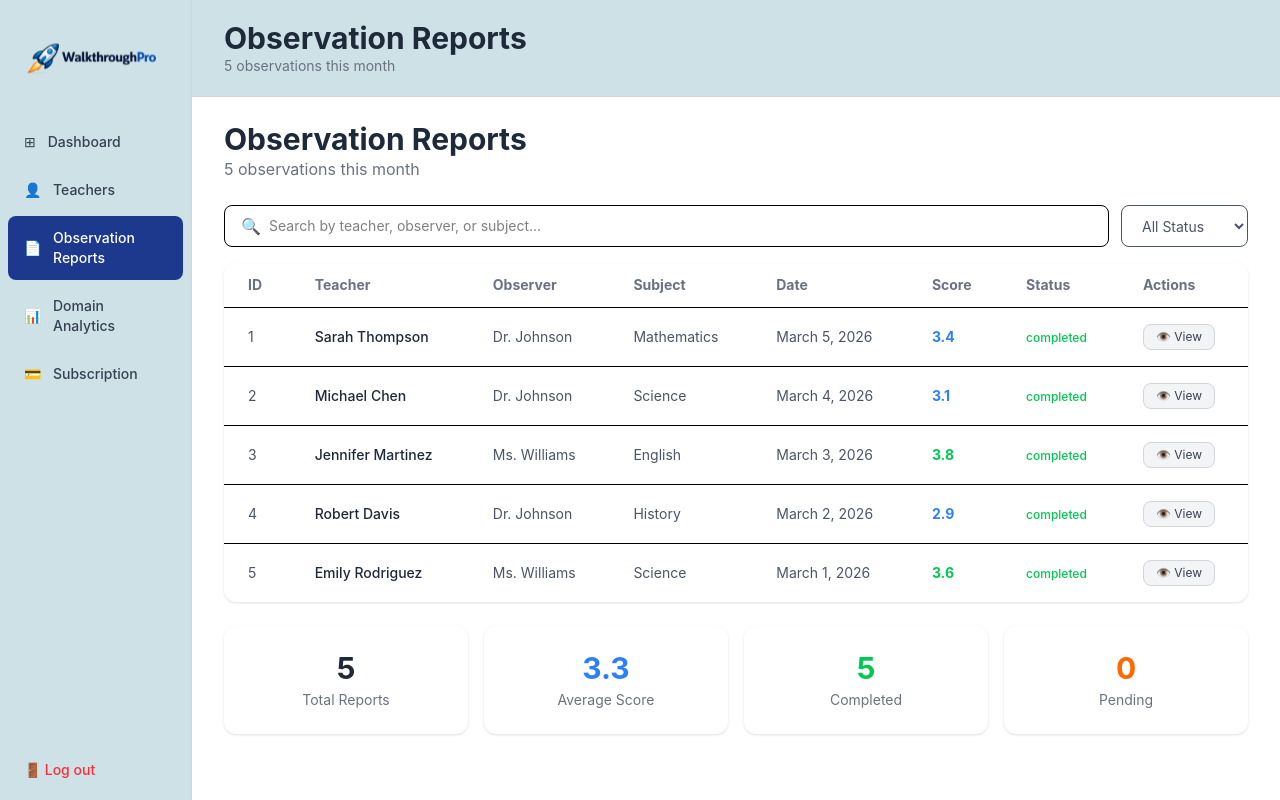
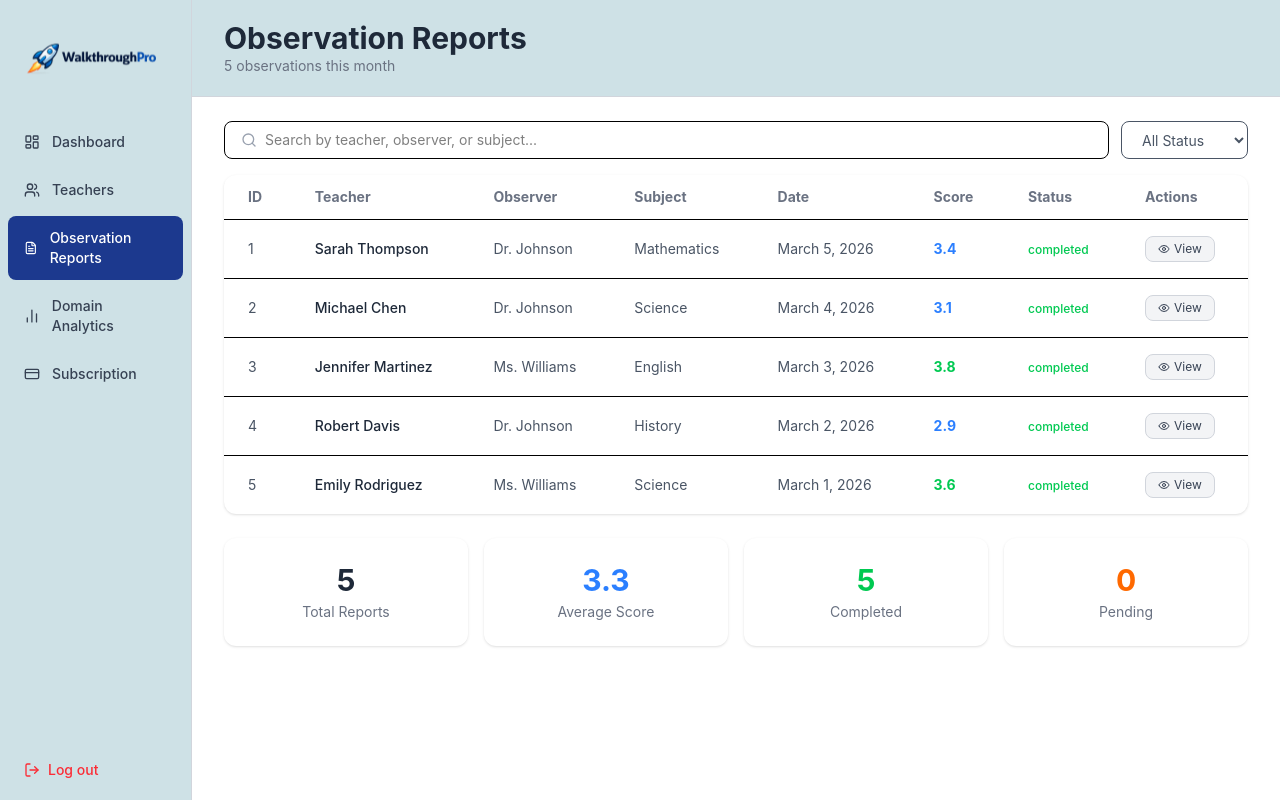
Before and after one commit to rahul6137/walkthrough-pro, a React (Vite) app: page /admin/reports in a window 1280 px wide. Built offline with nearby package versions, Linux system fonts and the light colour scheme.

Commit message:
fix vercel deploy

```diff
--- a/src/pages/admin/AdminLayout.jsx
+++ b/src/pages/admin/AdminLayout.jsx
@@ -1,61 +1,56 @@
 import { Link, useLocation } from 'react-router-dom'
+import { LayoutDashboard, Users, FileText, BarChart2, CreditCard, LogOut } from 'lucide-react'
 
 function AdminLayout({ children, title, subtitle }) {
   const location = useLocation()
 
   const navItems = [
-    { path: '/admin', label: 'Dashboard', icon: '⊞' },
-    { path: '/admin/teachers', label: 'Teachers', icon: '👤' },
-    { path: '/admin/reports', label: 'Observation Reports', icon: '📄' },
-    { path: '/admin/analytics', label: 'Domain Analytics', icon: '📊' },
-    { path: '/admin/subscription', label: 'Subscription', icon: '💳' },
+    { path: '/admin', label: 'Dashboard', icon: LayoutDashboard },
+    { path: '/admin/teachers', label: 'Teachers', icon: Users },
+    { path: '/admin/reports', label: 'Observation Reports', icon: FileText },
+    { path: '/admin/analytics', label: 'Domain Analytics', icon: BarChart2 },
+    { path: '/admin/subscription', label: 'Subscription', icon: CreditCard },
   ]
 
   return (
     <div className="flex min-h-screen bg-white">
 
-      {/* Sidebar - Fixed */}
       <div className="w-48 fixed h-full flex flex-col border-r border-gray-300" style={{ backgroundColor: '#CEE1E6' }}>
         <div className="flex items-center gap-2 px-4 py-5">
           <img src="/logoAdmin.svg" alt="logo" className="h-20"
             onError={(e) => { e.target.style.display = 'none' }} />
-
         </div>
 
         <nav className="flex flex-col gap-1 flex-1 px-2">
-          {navItems.map((item) => (
+          {navItems.map((item) => {
+            const Icon = item.icon
+            return (
               <Link key={item.path} to={item.path}
                 className={`flex items-center gap-3 px-4 py-3 text-sm font-medium rounded-lg ${
                   location.pathname === item.path
                     ? 'bg-blue-900 text-white'
                     : 'text-gray-700 hover:bg-blue-100'
                 }`}>
-              <span>{item.icon}</span>
+                <Icon size={16} />
                 {item.label}
               </Link>
-          ))}
+            )
+          })}
         </nav>
 
-        <Link to="/login"
-          className="flex items-center gap-2 px-6 py-5 text-red-500 text-sm font-medium hover:text-red-700">
-          🚪 Log out
+        <Link to="/login" className="flex items-center gap-2 px-6 py-5 text-red-500 text-sm font-medium hover:text-red-700">
+          <LogOut size={16} /> Log out
         </Link>
       </div>
 
-      {/* Right Side */}
       <div className="ml-48 flex-1 flex flex-col">
-
-        {/* Top Bar - Sticky */}
         <div className="sticky top-0 z-10 px-8 py-5 border-b border-gray-300" style={{ backgroundColor: '#CEE1E6' }}>
           <h1 className="text-3xl font-bold text-gray-800">{title}</h1>
           <p className="text-gray-500 text-sm">{subtitle}</p>
         </div>
-
-        {/* Page Content */}
         <div className="flex-1 bg-white px-8 py-6">
           {children}
         </div>
-
       </div>
     </div>
   )
--- a/src/pages/admin/Dashboard.jsx
+++ b/src/pages/admin/Dashboard.jsx
@@ -1,3 +1,4 @@
+import { Users, Eye, TrendingUp, Star } from 'lucide-react'
 import { VictoryBar, VictoryLine, VictoryChart, VictoryAxis, VictoryTheme, VictoryTooltip } from 'victory'
 import AdminLayout from './AdminLayout'
 
@@ -28,40 +29,42 @@ const recentObs = [
   { name: 'Jennifer Martinez', subject: 'English', observer: 'Ms. Williams', date: 'March 3, 2026', score: 3.6 },
 ]
 
+const stats = [
+  { icon: Users, label: 'Total Teachers', value: '48', sub: '+3 this month', subColor: 'text-green-500' },
+  { icon: Eye, label: 'Total Observations', value: '323', sub: 'This school year', subColor: 'text-gray-400' },
+  { icon: TrendingUp, label: 'Avg Performance', value: '3.3', sub: '+0.2 from last year', subColor: 'text-green-500' },
+  { icon: Star, label: 'Distinguished', value: '12', sub: 'Teachers (≥3.5)', subColor: 'text-gray-400' },
+]
+
 function Dashboard() {
   return (
     <AdminLayout title="Admin Dashboard" subtitle="Overview of teacher performance and observations">
 
-      {/* Stats Cards */}
       <div className="grid grid-cols-4 gap-4 mb-6">
-        {[
-          { icon: '👥', label: 'Total Teachers', value: '48', sub: '+3 this month', subColor: 'text-green-500' },
-          { icon: '👁️', label: 'Total Observations', value: '323', sub: 'This school year', subColor: 'text-gray-400' },
-          { icon: '📊', label: 'Avg Performance', value: '3.3', sub: '+0.2 from last year', subColor: 'text-green-500' },
-          { icon: '⭐', label: 'Distinguished', value: '12', sub: 'Teachers (≥3.5)', subColor: 'text-gray-400' },
-        ].map((stat, i) => (
+        {stats.map((stat, i) => {
+          const Icon = stat.icon
+          return (
             <div key={i} className="bg-white rounded-xl p-4 shadow-sm border border-gray-100">
               <div className="flex items-center gap-2 mb-2">
-              <span className="text-xl">{stat.icon}</span>
+                <Icon size={18} className="text-blue-900" strokeWidth={1.5} />
                 <span className="text-sm text-gray-500">{stat.label}</span>
               </div>
               <div className="text-3xl font-bold text-gray-800 mb-1">{stat.value}</div>
               <div className={`text-xs ${stat.subColor}`}>{stat.sub}</div>
             </div>
-        ))}
+          )
+        })}
       </div>
 
-      {/* Charts */}
       <div className="grid grid-cols-2 gap-4 mb-6">
         <div className="bg-white rounded-xl p-6 shadow-sm border border-gray-100">
           <h3 className="font-semibold text-gray-700 mb-2">Monthly Observations</h3>
           <VictoryChart theme={VictoryTheme.clean} height={220} padding={{ top: 10, bottom: 40, left: 40, right: 20 }}>
             <VictoryAxis style={{ tickLabels: { fontSize: 10 } }} />
             <VictoryAxis dependentAxis style={{ tickLabels: { fontSize: 10 } }} />
-            <VictoryBar data={monthlyData} style={{ data: { fill: '#4B8BF5', borderRadius: 4 } }} labelComponent={<VictoryTooltip />} />
+            <VictoryBar data={monthlyData} style={{ data: { fill: '#4B8BF5' } }} labelComponent={<VictoryTooltip />} />
           </VictoryChart>
         </div>
-
         <div className="bg-white rounded-xl p-6 shadow-sm border border-gray-100">
           <h3 className="font-semibold text-gray-700 mb-2">Average Score Trend</h3>
           <VictoryChart theme={VictoryTheme.clean} height={220} padding={{ top: 10, bottom: 40, left: 40, right: 20 }}>
@@ -72,7 +75,6 @@ function Dashboard() {
         </div>
       </div>
 
-      {/* Top Performing Teachers */}
       <div className="bg-white rounded-xl p-6 shadow-sm border border-gray-100 mb-6">
         <h3 className="font-semibold text-gray-700 mb-4">Top Performing Teachers</h3>
         {topTeachers.map((t) => (
@@ -91,7 +93,6 @@ function Dashboard() {
         ))}
       </div>
 
-      {/* Recent Observations */}
       <div className="bg-white rounded-xl p-6 shadow-sm border border-gray-100">
         <h3 className="font-semibold text-gray-700 mb-4">Recent Observations</h3>
         {recentObs.map((o, i) => (
--- a/src/pages/admin/ObservationReports.jsx
+++ b/src/pages/admin/ObservationReports.jsx
@@ -1,4 +1,5 @@
 import { useState } from 'react'
+import { Search, Eye } from 'lucide-react'
 import AdminLayout from './AdminLayout'
 
 const reports = [
@@ -20,12 +21,10 @@ function ObservationReports() {
 
   return (
     <AdminLayout title="Observation Reports" subtitle="5 observations this month">
-      <h1 className="text-3xl font-bold text-gray-800">Observation Reports</h1>
-      <p className="text-gray-500 mb-6">5 observations this month</p>
 
       <div className="flex gap-3 mb-4">
         <div className="flex-1 flex items-center bg-white border rounded-lg px-4 py-2 gap-2">
-          <span className="text-gray-400">🔍</span>
+          <Search size={16} className="text-gray-400" />
           <input className="flex-1 outline-none text-sm" placeholder="Search by teacher, observer, or subject..."
             value={search} onChange={e => setSearch(e.target.value)} />
         </div>
@@ -64,7 +63,7 @@ function ObservationReports() {
                 </td>
                 <td className="px-6 py-4">
                   <button className="bg-gray-100 border border-gray-300 text-gray-700 px-3 py-1 rounded-lg text-xs flex items-center gap-1 hover:bg-gray-200">
-                    👁️ View
+                    <Eye size={12} /> View
                   </button>
                 </td>
               </tr>
--- a/src/pages/admin/Subscription.jsx
+++ b/src/pages/admin/Subscription.jsx
@@ -1,9 +1,10 @@
+import { Download } from 'lucide-react'
 import AdminLayout from './AdminLayout'
 
 const invoices = [
   { id: 'INV-2026-003', date: 'March 15, 2026', amount: '$2870' },
   { id: 'INV-2025-003', date: 'March 15, 2025', amount: '$2870' },
-  { id: 'INV-2026-003', date: 'March 15, 2026', amount: '$2870' },
+  { id: 'INV-2026-002', date: 'February 15, 2026', amount: '$2870' },
 ]
 
 function ProgressBar({ value, max, color }) {
@@ -16,9 +17,7 @@ function ProgressBar({ value, max, color }) {
 
 function Subscription() {
   return (
-    <AdminLayout title="Subscription & Billing" subtitle="5 observations this month">
-      <h1 className="text-3xl font-bold text-gray-800">Subscription & Billing</h1>
-      <p className="text-gray-500 mb-6">5 observations this month</p>
+    <AdminLayout title="Subscription & Billing" subtitle="Manage your plan and billing">
 
       <div className="bg-white rounded-xl p-6 shadow-sm mb-6">
         <h3 className="font-semibold text-gray-700 mb-4">Current Usage</h3>
@@ -50,7 +49,9 @@ function Subscription() {
             <div className="flex items-center gap-3">
               <span className="font-bold text-gray-800">{inv.amount}</span>
               <span className="bg-green-100 text-green-600 text-xs px-3 py-1 rounded-full font-medium">Paid</span>
-              <button className="text-gray-400 hover:text-gray-600">⬇️</button>
+              <button className="text-gray-400 hover:text-gray-600">
+                <Download size={16} />
+              </button>
             </div>
           </div>
         ))}
--- a/src/pages/admin/Teachers.jsx
+++ b/src/pages/admin/Teachers.jsx
@@ -1,4 +1,5 @@
 import { useState } from 'react'
+import { Search } from 'lucide-react'
 import AdminLayout from './AdminLayout'
 
 const teachers = [
@@ -18,19 +19,14 @@ function scoreColor(score) {
 
 function Teachers() {
   const [search, setSearch] = useState('')
-
-  const filtered = teachers.filter(t =>
-    t.name.toLowerCase().includes(search.toLowerCase())
-  )
+  const filtered = teachers.filter(t => t.name.toLowerCase().includes(search.toLowerCase()))
 
   return (
     <AdminLayout title="Teachers" subtitle="6 total teachers">
-      <h1 className="text-3xl font-bold text-gray-800">Teachers</h1>
-      <p className="text-gray-500 mb-6">6 total teachers</p>
 
       <div className="flex gap-3 mb-4">
         <div className="flex-1 flex items-center bg-white border rounded-lg px-4 py-2 gap-2">
-          <span className="text-gray-400">🔍</span>
+          <Search size={16} className="text-gray-400" />
           <input className="flex-1 outline-none text-sm" placeholder="Search teachers..."
             value={search} onChange={e => setSearch(e.target.value)} />
         </div>
@@ -78,8 +74,8 @@ function Teachers() {
         {[
           { value: '48', label: 'Total Teachers', color: 'text-gray-800' },
           { value: '3.3', label: 'Overall Avg Score', color: 'text-blue-500' },
-          { value: '48', label: 'Distinguished (≥3.5)', color: 'text-green-500' },
-          { value: '48', label: 'Needs Support (<2.5)', color: 'text-orange-500' },
+          { value: '12', label: 'Distinguished (≥3.5)', color: 'text-green-500' },
+          { value: '2', label: 'Needs Support (<2.5)', color: 'text-orange-500' },
         ].map((s, i) => (
           <div key={i} className="bg-white rounded-xl p-6 shadow-sm text-center">
             <div className={`text-3xl font-bold mb-1 ${s.color}`}>{s.value}</div>
```
Lines whose indentation alone changed are shown as unchanged.
